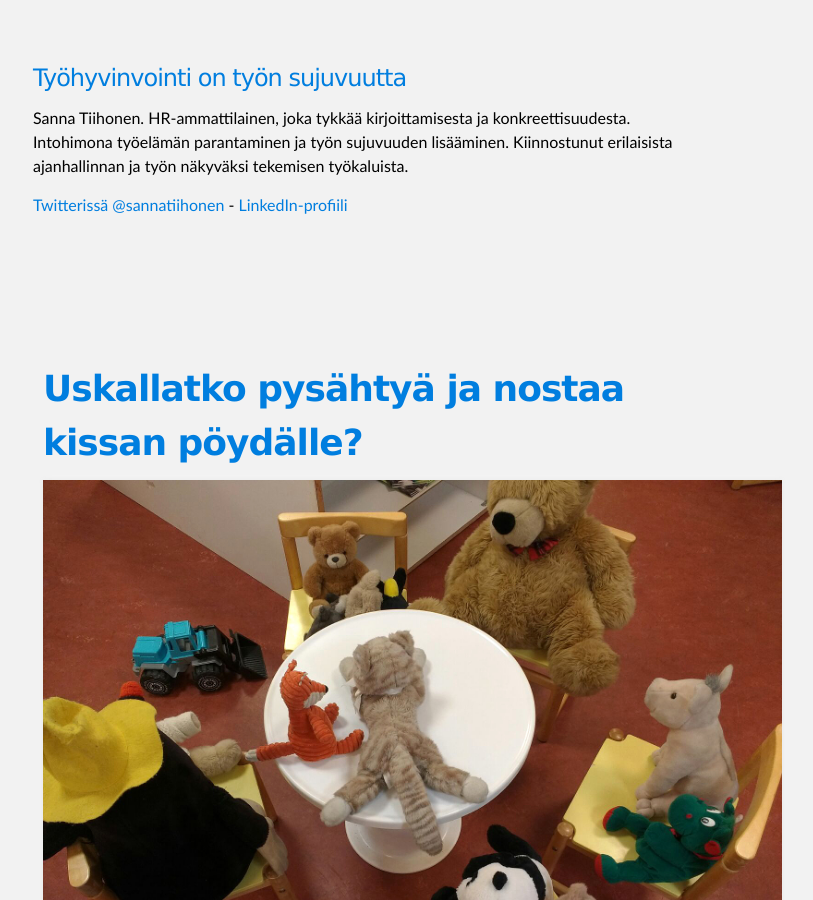
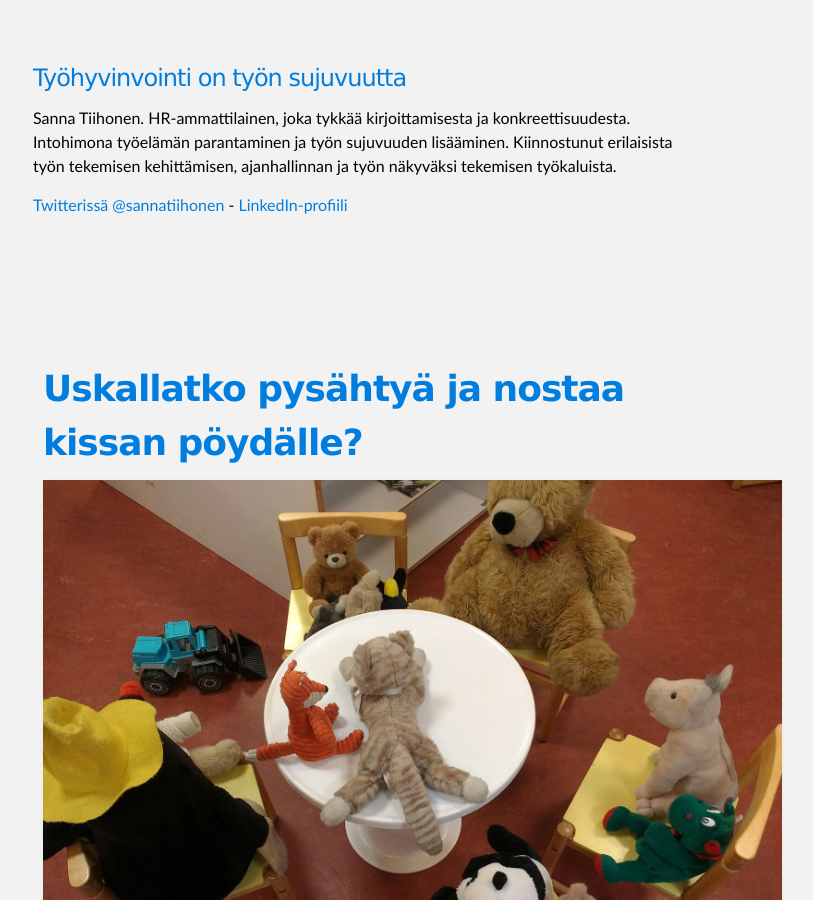
Before and after one commit to sannatiihonen/sannatiihonen.github.io, a Jekyll site: the page built from index.html, in a window 1280 px wide and 900 px high. Shown: the whole window, without its empty margins (287-1100 px from the left). Built offline with Jekyll 4.4.1, drawn with Linux system fonts in a browser that asks for light colours.

Commit message:
Change header

```diff
--- a/_includes/header.html
+++ b/_includes/header.html
@@ -58,7 +58,7 @@
         <header class="inner">
 
           <h1 id="project_tagline"><a class="posttitle" href="{{site.url}}">Työhyvinvointi on työn sujuvuutta</a></h1>
-          <p class="headertext">Sanna Tiihonen. HR-ammattilainen, joka tykkää kirjoittamisesta ja konkreettisuudesta. Intohimona työelämän parantaminen ja työn sujuvuuden lisääminen. Kiinnostunut erilaisista ajanhallinnan ja työn näkyväksi tekemisen työkaluista.</p>
+          <p class="headertext">Sanna Tiihonen. HR-ammattilainen, joka tykkää kirjoittamisesta ja konkreettisuudesta. Intohimona työelämän parantaminen ja työn sujuvuuden lisääminen. Kiinnostunut erilaisista työn tekemisen kehittämisen, ajanhallinnan ja työn näkyväksi tekemisen työkaluista.</p>
           <p class="headertext"><a href="https://twitter.com/sannatiihonen">Twitterissä @sannatiihonen</a> - <a href="https://www.linkedin.com/in/sannatiihonen">LinkedIn-profiili</a>
             </p>
         </header>
```
